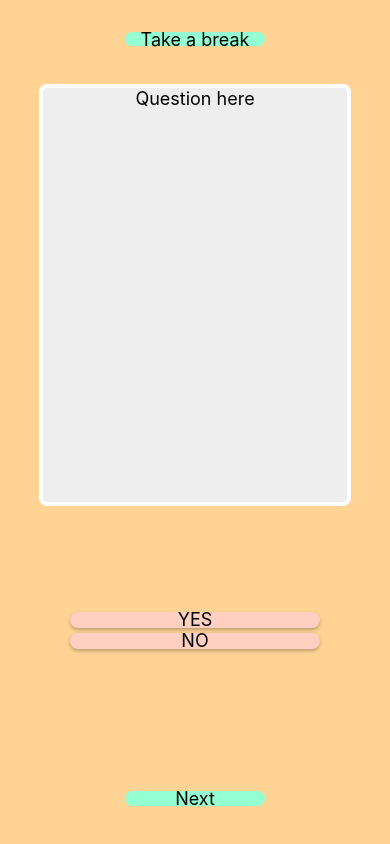
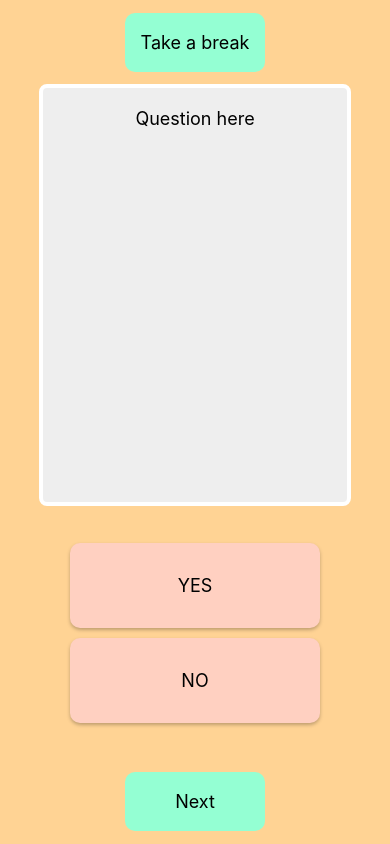
Before and after one commit to hiro111208/react-native-depression-monitor, a React Native app: screen / in a window 390 px wide. Built offline with nearby package versions, Linux system fonts and the light colour scheme.

Commit message:
Tidy more duplicate code

```diff
--- a/screens/TherapyScreen.js
+++ b/screens/TherapyScreen.js
@@ -7,10 +7,8 @@ const TherapyScreen = () => {
       <View style={styles.container}>
 
         <View style={[styles.top, styles.centering]}>
-          <TouchableOpacity>
-            <View style={[styles.optbutton, styles.centering]}>
+          <TouchableOpacity style={[styles.optbutton, styles.centering]}>
                 <Text style={styles.text}>Take a break</Text>
-            </View>
           </TouchableOpacity>
         </View>
 
@@ -21,26 +19,21 @@ const TherapyScreen = () => {
         </View>
 
         <View style={[styles.answers, styles.centering]}>
-          <TouchableOpacity>
-            <View style={[styles.ansbutton, styles.centering]}>
+          <TouchableOpacity style={[styles.ansbutton, styles.centering]}>
               <Text style={styles.text}>YES</Text>
-            </View>
           </TouchableOpacity>
 
-          <TouchableOpacity>
-            <View style={[styles.ansbutton, styles.centering]}>
+          <TouchableOpacity style={[styles.ansbutton, styles.centering]}>
               <Text style={styles.text}>NO</Text>
-            </View>
           </TouchableOpacity>
         </View>
 
         <View style={[styles.bottom, styles.centering]}>
-          <TouchableOpacity>
-            <View style={[styles.optbutton, styles.centering]}>
+          <TouchableOpacity style={[styles.optbutton, styles.centering]}>
               <Text style={styles.text}>Next</Text>
-            </View>
           </TouchableOpacity>
         </View>
+
       </View>
     )
 }
@@ -69,11 +62,13 @@ const styles = StyleSheet.create({
     },
     shadowOpacity: 0.25,
     shadowRadius: 3.84,
-    elevation: 5
+    elevation: 5,
+    marginVertical: 5,
   },
   text: {
     color: "black",
     fontSize: 18,
+    marginVertical: 20,
   },
   top: {
     height: '10%',
```
